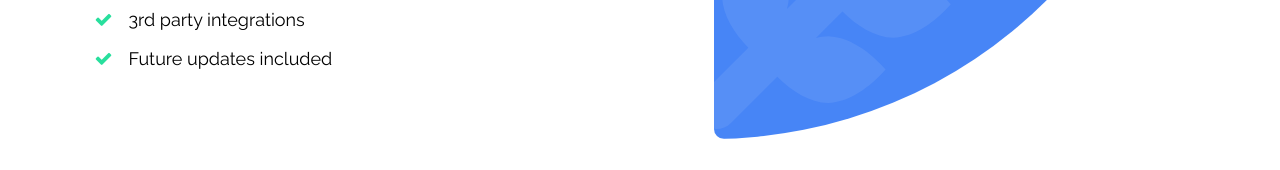
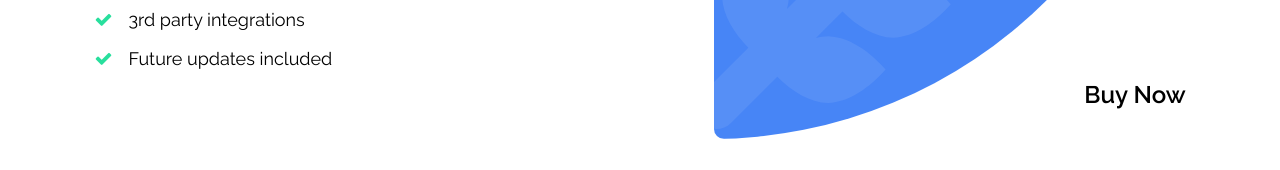
Before and after one commit to AwaisR/Content-Studio-App, a plain HTML site: page index.html in a window 1280 px wide. Shown: the part 5945-6115 px from the top of the page. Drawn offline with Linux system fonts and the light colour scheme.

Commit message:
some minor changes

```diff
--- a/css/style.css
+++ b/css/style.css
@@ -911,6 +911,17 @@ header ul .action-btn {
 .pricing-card::before {
     /* content: url(/images/wheat.png); */
     z-index: 4;
+}
+
+.pricing-card a {
+    display: flex;
+    /* justify-content: flex-end; */
+    position: absolute;
+    right: 0px;
+    bottom: 30px;
+    font-size: 24px;
+    font-weight: 600;
+    color: black;
 }
 
 .pricing-img .pricing-details {
--- a/index.html
+++ b/index.html
@@ -319,7 +319,9 @@
                                     <li>Now</li>
                                     <li>$99/Lifetime</li>
                                 </ul>
+
                             </div>
+                            <a href="#">Buy Now</a>
                         </div>
                     </div>
                 </div>
```
